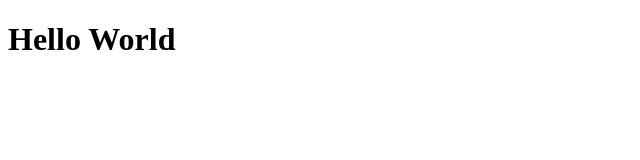
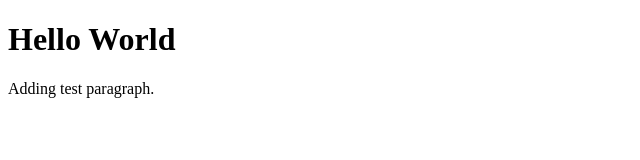
Before and after one commit to BigBendNP/BigBendNP.github.io, a plain HTML site: page index.html in a window 1280 px wide. Shown: the whole page, without its empty margins (0-640 px from the left). Drawn offline with Linux system fonts and the light colour scheme.

Commit message:
Update index.html

```diff
--- a/index.html
+++ b/index.html
@@ -1,6 +1,7 @@
 <!DOCTYPE html>
 <html>
-<body>
-<h1>Hello World</h1>
-</body>
+  <body>
+    <h1>Hello World</h1>
+    <p> Adding test paragraph.</p>
+  </body>
 </html>
```
